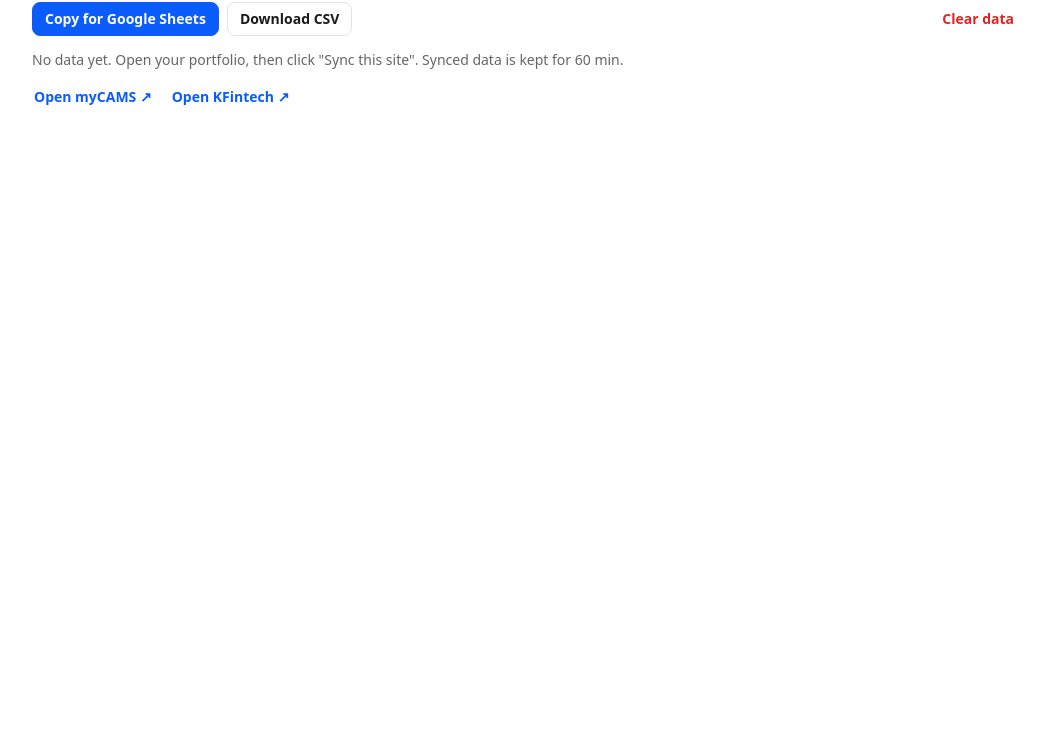
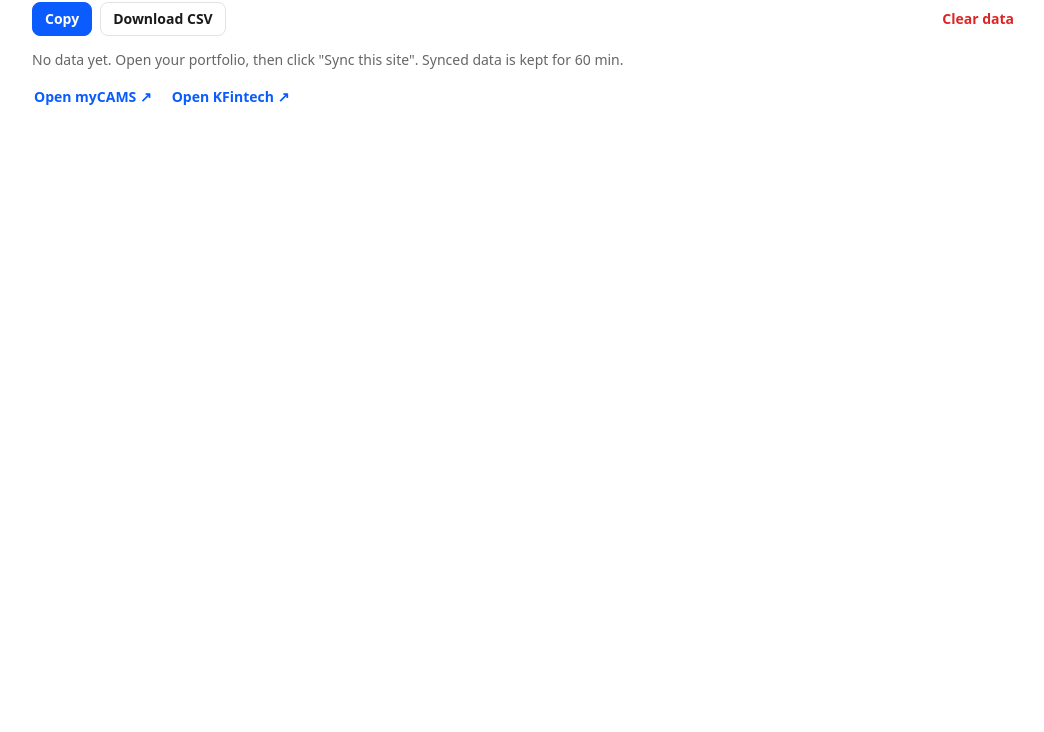
Before and after one commit to varunkumar/fund-lens, a website with bundled scripts: page src/dashboard/dashboard.html in a window 1280 px wide. Shown: the part 68-800 px from the top of the page, without its empty margins (108-1152 px from the left). Built offline with nearby package versions, Linux system fonts and the light colour scheme; some packages are replaced by stand-ins of ours.

Commit message:
ui: rename export button to Copy
Co-Authored-By: Claude Sonnet 5 <noreply@anthropic.com>

```diff
--- a/src/dashboard/dashboard.html
+++ b/src/dashboard/dashboard.html
@@ -9,7 +9,7 @@
 <body class="dashboard">
   <header class="brand"><img src="../../icons/icon-48.png" alt="" width="36" height="36"><h1>Fund Lens</h1></header>
   <div class="bar">
-    <button id="copy" class="btn primary">Copy for Google Sheets</button>
+    <button id="copy" class="btn primary">Copy</button>
     <button id="csv" class="btn">Download CSV</button>
     <button id="clear" class="link danger">Clear data</button>
     <span id="status" role="status"></span>
```
Also changed, not shown: README.md.
